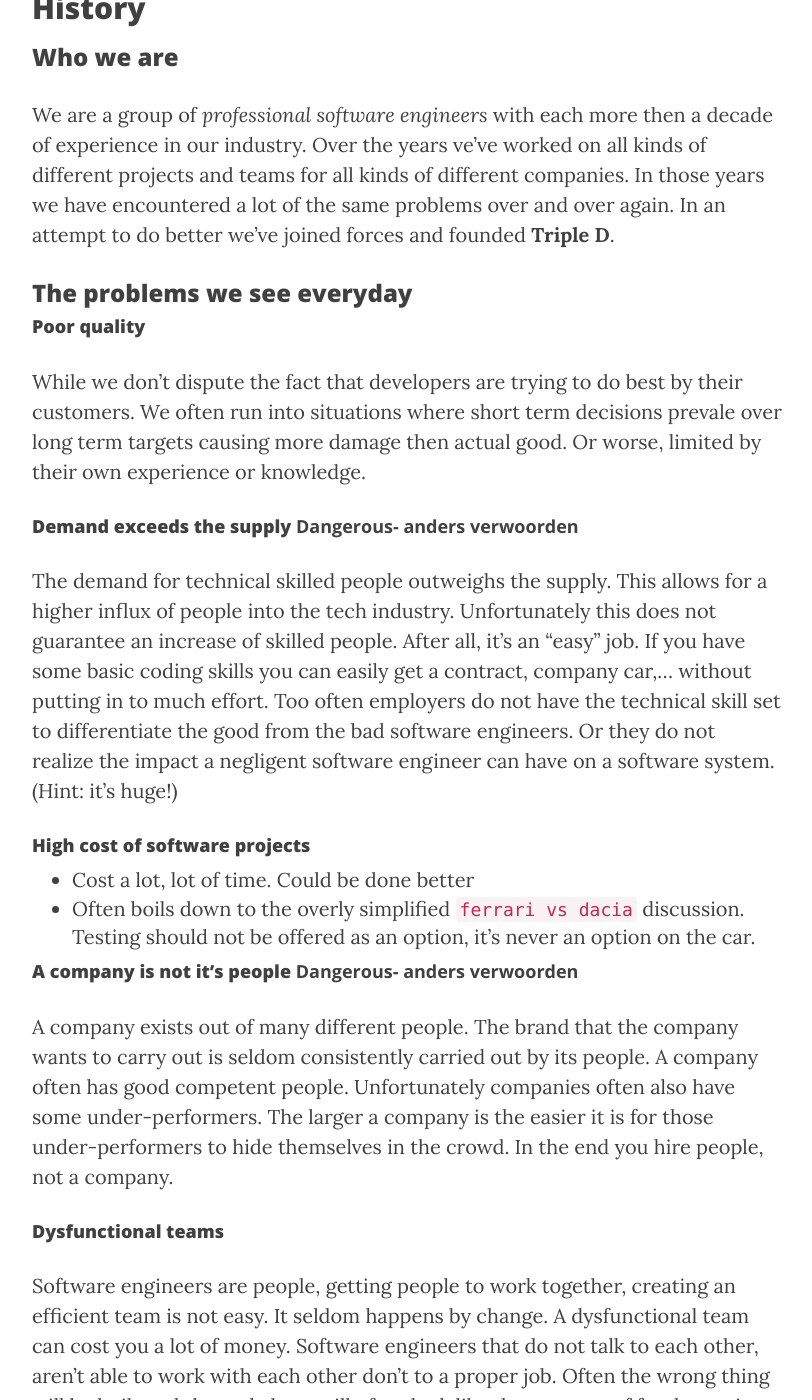
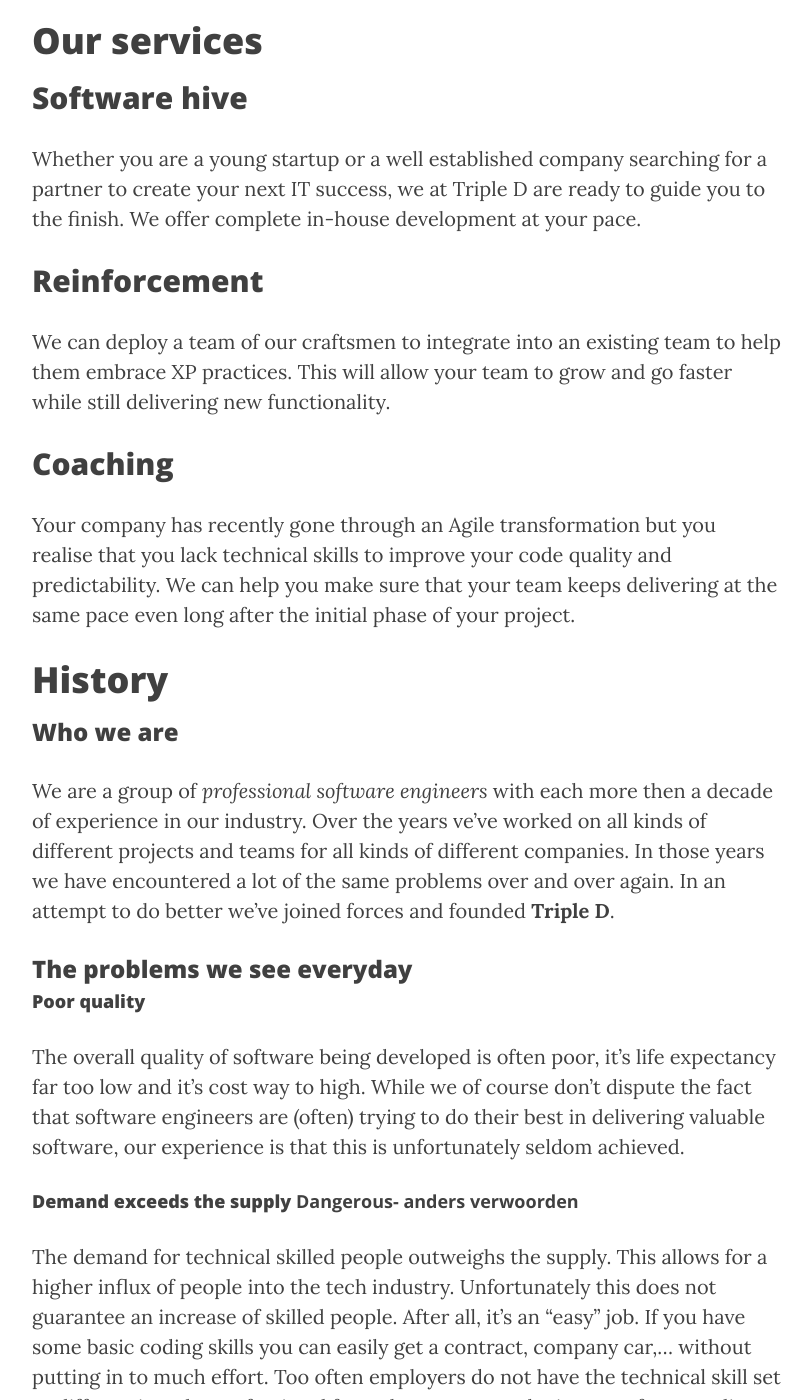
Before and after one commit to tripledio/tripledio.github.io, a Jekyll site: the page built from about.md, in a window 1280 px wide and 1400 px high, scrolled down 837 px. Shown: the whole window, without its empty margins (233-1045 px from the left). Built offline with Jekyll 4.4.1, drawn with Linux system fonts in a browser that asks for light colours; nearby versions of some CDN libraries; some of the changed text lies outside the part shown.

Commit message:
mission statement work

```diff
--- a/about.md
+++ b/about.md
@@ -6,11 +6,20 @@
 ---
 # Triple D
 
-**Triple D** is our company that specializes in _**professional software development**_. **Triple D** tries to be not your typical IT-consultancy company. In fact we don't want it to be a consultancy company at all. Our aim is not to 'sell' our consultants. Our aim is to deliver the software that fits your need. As fast as possible, with no bugs, and as useful as possible. Now and in the future.
+**Triple D** is a _**professional software development**_ company founded by professional software engineers. It tries to be not your typical IT-consultancy company. In fact we don't want it to be a consultancy company at all. Our aim is not to 'sell' our consultants. Our aim is to deliver the software that fits your need. As fast as possible, with no bugs, and as useful as possible. Now and in the future.
 
-We don't want to be big. We want to be _professionals_.
+We don't want to be a big company. We want to be a _professional_ company.
 
-## History
+# Our services
+
+## Software hive
+Whether you are a young startup or a well established company searching for a partner to create your next IT success, we at Triple D are ready to guide you to the finish. We offer complete in-house development at your pace.
+## Reinforcement
+We can deploy a team of our craftsmen to integrate into an existing team to help them embrace XP practices. This will allow your team to grow and go faster while still delivering new functionality.
+## Coaching
+Your company has recently gone through an Agile transformation but you realise that you lack technical skills to improve your code quality and predictability. We can help you make sure that your team keeps delivering at the same pace even long after the initial phase of your project.
+
+# History
 
 ### Who we are
 
@@ -19,20 +28,23 @@
 ### The problems we see everyday
 
 #### Poor quality
-While we don't dispute the fact that developers are trying to do best by their customers. We often run into situations where short term decisions prevale over long term targets causing more damage then actual good. Or worse, limited by their own experience or knowledge.
+The overall quality of software being developed is often poor, it's life expectancy far too low and it's cost way to high. While we of course don't dispute the fact that software engineers are (often) trying to do their best in delivering valuable software, our experience is that this is unfortunately seldom achieved.
 
 #### Demand exceeds the supply **Dangerous- anders verwoorden**
 
-   The demand for technical skilled people outweighs the supply. This allows for a higher influx of people into the tech industry. Unfortunately this does not guarantee an increase of skilled people. After all, it's an "easy" job. If you have some basic coding skills you can easily get a contract, company car,... without putting in to much effort. Too often employers do not have the technical skill set to differentiate the good from the bad software engineers. Or they do not realize the impact a negligent software engineer can have on a software system. (Hint: it's huge!)
+   The demand for technical skilled people outweighs the supply. This allows for a higher influx of people into the tech industry. Unfortunately this does not guarantee an increase of skilled people. After all, it's an "easy" job. If you have some basic coding skills you can easily get a contract, company car,... without putting in to much effort. Too often employers do not have the technical skill set to differentiate the professional from the amateurs. The impact of one negligent software engineer is seldom recognized. The impact on the life cycle of the software, on its maintance cost, ... (Hint: it's huge!)
 
 #### High cost of software projects
-+ Cost a lot, lot of time. Could be done better
-+ Often boils down to the overly simplified `ferrari vs dacia` discussion. Testing should not be offered as an option, it's never an option on the car.
+Software is expensive. It costs a lot of money and a lot of time. While we don't want to diminish the complexity and necessary cost of software development, our experience is that, given the right people, more often then not, it can be done faster and cheaper.
 
-#### A company is not it's people **Dangerous- anders verwoorden**
-   A company exists out of many different people. The brand that the company wants to carry out is seldom consistently carried out by its people.  A company often has good competent people. Unfortunately companies often also have some under-performers. The larger a company is the easier it is for those under-performers to hide themselves in the crowd. In the end you hire people, not a company.
+#### A company is not it's people
+   A classic misconception people have when hiring a company for providing software engineers is assuming that employees of company are interchangable. This created the illusion that when the company providing the software engineers is big enough you are secure in haveing competent peopel available.
+
+ of course we know that a company exists out of many different people. The brand that the company wants to carry out is seldom consistently carried out by its people. Every company has good, competent people. Unfortunately companies often also have some under-performers. The larger a company is the easier it is for those under-performers to hide themselves in the crowd. In the end you hire people, not a company. In our experience, the bigger a company, the higher the risk you hire an under performer.
+
 #### Dysfunctional teams
    Software engineers are people, getting people to work together, creating an efficient team is not easy. It seldom happens by change. A dysfunctional team can cost you a lot of money. Software engineers that do not talk to each other, aren't able to work with each other don't to a proper job. Often the wrong thing will be built and the code base will often look like the monster of frankenstein. All different pieces from different people patched together. Not what you wanted or paid for. Obtaining all your external software developers from a single company does not solve this. Worst case is when you need to hire a coach just to get those people to talk to each other.
+
 #### A lot of time and effort in creating good teams
    A lot of companies recognize the cost of dysfunctional teams. They spend a lot of time and effort trying to create good teams that can deliver your software. Unfortunately this is not easy if the people in the teams have the wrong mindset. If they put their own or their own teams interests before that of their customer, the customer looses.
 
@@ -42,7 +54,17 @@
 
 We started this company because we got tired of battling the same up hill battles year in, year out. Over the years we worked for many different firms with many different software engineers. We encountered a lot of excellent software professionals. Unfortunately they rarely have the change to work together. With Triple D we hope to change this.
 
+### Our solutions
 
+#### To "poor quality"
+We aim to counter poor software quality by upholding a very high standard. In our software as well as in our colleagues.
+
+
+#### To "Demand exceeds supply"
+While we can of course not solve the shortage of technical people, it is our belief that lack of people often isn't the problem. Often you don't need more people. You need the right people. Professionals that can operate as a team. This is what we aim to bring.
+
+#### To "A company is not it's people"
+We don't want to be a big company. Our business model is not in selling as much consultants as possible. This allows us to uphold our high standard. A job interview takes longer then one hour...
 
 ## Quality software development
 
@@ -55,12 +77,11 @@
 + reap what we have sown
     + 	Since we pack that experience we come with solutions for many problems out of the box. A project setup, a continous integration and delivery pipeline. A lot of pieces of the puzzle are present, others are designed for the customer or updated and refined as we go. It's not a cure-all platform, it's a start with rockets strapped to it.
 
+    + expertise: we aim for deep knowledge
+    + constantly learning: we are constantly learning and keeping ourselves up to date
+    + practice: We practice our craft. So that we can work fast and steady when it matters.
 
-# Our services
+            We don't rise to the level of our expectations, we fall to the level of our training.
 
-## Software hive
-Whether you are a young startup or a well established company searching for a partner to create your next IT success, we at Triple D are ready to guide you to the finish. We offer complete in-house development at your pace.
-## Reinforcement
-We can deploy a team of our craftsmen to integrate into an existing team to help them embrace XP practices. This will allow your team to grow and go faster while still delivering new functionality.
-## Coaching
-Your company has recently gone through an Agile transformation but you realise that you lack technical skills to improve your code quality and predictability. We can help you make sure that your team keeps delivering at the same pace even long after the initial phase of your project.
+    + discipline: We work methodical and disciplined.
+    + professionalism : we take pride in our work. We take responsibility. We don't cut corners. We don't _ship shit_
```
